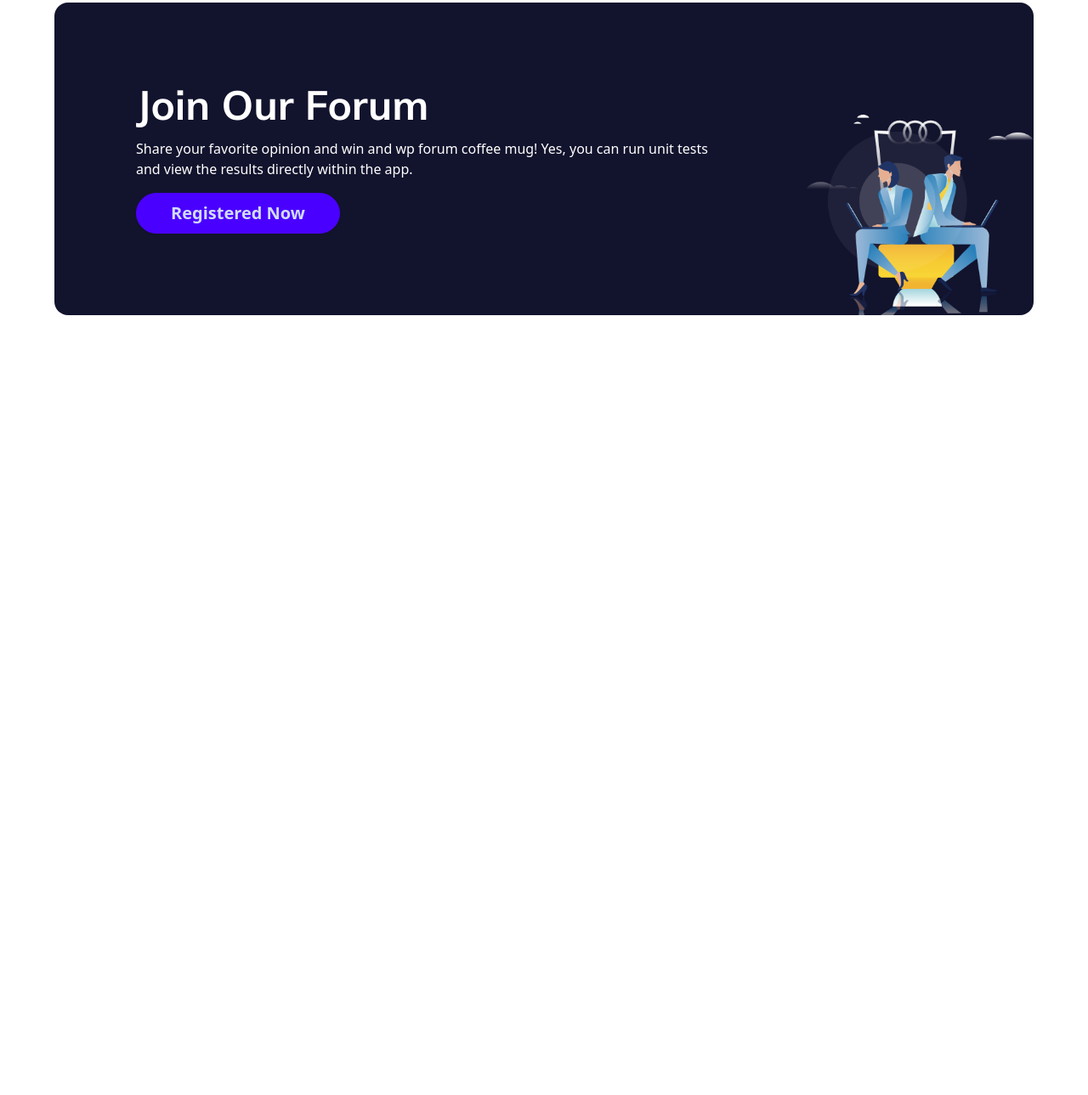
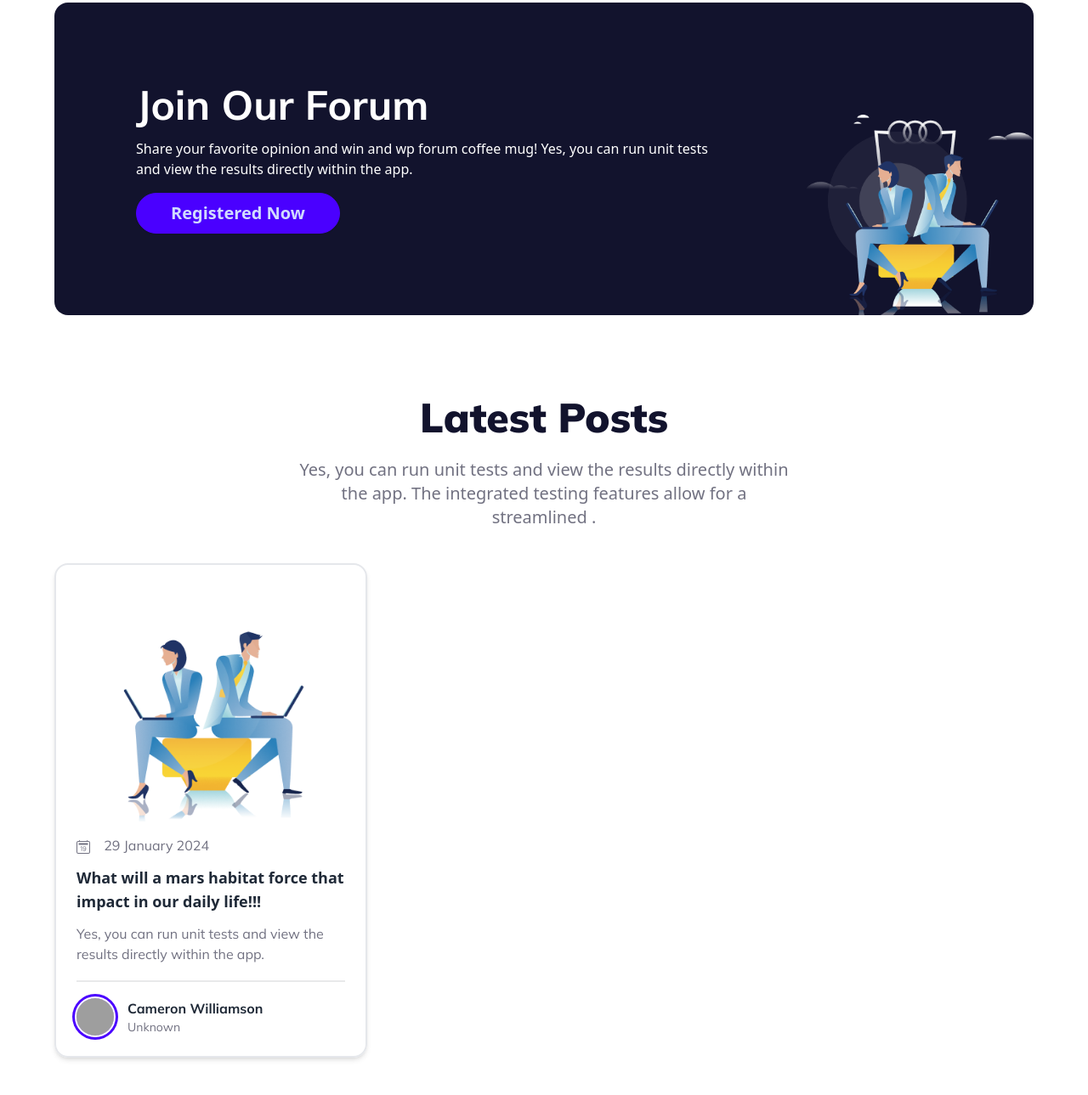
Before and after one commit to mdnumanahmed/ns-forum-js, a plain HTML site: page index.html in a window 1280 px wide. Shown: the part 1354-2643 px from the top of the page at 85% size. Before the commit the page ends 1773 px from the top, so only its background shows below. Drawn offline with nearby package versions, Linux system fonts and the light colour scheme; grey boxes are pictures that could not be loaded.

Commit message:
Latest Posts Section added

```diff
--- a/index.html
+++ b/index.html
@@ -467,6 +467,73 @@
       </div>
     </section>
     <!-- Call to Action End -->
+    <!-- Latest Post Section Start -->
+    <section>
+      <div class="container mx-auto px-16 py-12">
+        <div class="section-heading mx-auto space-y-6 text-center max-w-xl">
+          <h2 class="mulish text-5xl font-black text-[#12132D]">
+            Latest Posts
+          </h2>
+          <p class="text-[#12132D99] text-xl">
+            Yes, you can run unit tests and view the results directly within the
+            app. The integrated testing features allow for a streamlined .
+          </p>
+        </div>
+        <!-- Display Latest Post -->
+        <div class="grid grid-cols-1 md:grid-cols-2 lg:grid-cols-3 gap-6 py-10">
+          <div class="border-2 rounded-2xl p-6 space-y-4 shadow-md">
+            <img src="images/joinforum.png" alt="" class="rounded-2xl" />
+            <div class="space-y-3">
+              <p class="mulish text-base text-[#12132D99]">
+                <svg
+                  xmlns="http://www.w3.org/2000/svg"
+                  width="16"
+                  height="16"
+                  fill="currentColor"
+                  class="bi bi-calendar2-date inline mr-3"
+                  viewBox="0 0 16 16"
+                >
+                  <path
+                    d="M6.445 12.688V7.354h-.633A13 13 0 0 0 4.5 8.16v.695c.375-.257.969-.62 1.258-.777h.012v4.61zm1.188-1.305c.047.64.594 1.406 1.703 1.406 1.258 0 2-1.066 2-2.871 0-1.934-.781-2.668-1.953-2.668-.926 0-1.797.672-1.797 1.809 0 1.16.824 1.77 1.676 1.77.746 0 1.23-.376 1.383-.79h.027c-.004 1.316-.461 2.164-1.305 2.164-.664 0-1.008-.45-1.05-.82zm2.953-2.317c0 .696-.559 1.18-1.184 1.18-.601 0-1.144-.383-1.144-1.2 0-.823.582-1.21 1.168-1.21.633 0 1.16.398 1.16 1.23"
+                  />
+                  <path
+                    d="M3.5 0a.5.5 0 0 1 .5.5V1h8V.5a.5.5 0 0 1 1 0V1h1a2 2 0 0 1 2 2v11a2 2 0 0 1-2 2H2a2 2 0 0 1-2-2V3a2 2 0 0 1 2-2h1V.5a.5.5 0 0 1 .5-.5M2 2a1 1 0 0 0-1 1v11a1 1 0 0 0 1 1h12a1 1 0 0 0 1-1V3a1 1 0 0 0-1-1z"
+                  />
+                  <path
+                    d="M2.5 4a.5.5 0 0 1 .5-.5h10a.5.5 0 0 1 .5.5v1a.5.5 0 0 1-.5.5H3a.5.5 0 0 1-.5-.5z"
+                  />
+                </svg>
+                29 January 2024
+              </p>
+              <h3 class="text-lg font-extrabold">
+                What will a mars habitat force that impact in our daily life!!!
+              </h3>
+              <p class="text-base mulish text-[#12132D99]">
+                Yes, you can run unit tests and view the results directly within
+                the app.
+              </p>
+              <div class="divider"></div>
+              <div class="flex items-center gap-4">
+                <div class="avatar">
+                  <div
+                    class="ring-primary ring-offset-base-100 w-11 rounded-full ring ring-offset-2"
+                  >
+                    <img
+                      src="https://img.daisyui.com/images/stock/photo-1534528741775-53994a69daeb.webp"
+                    />
+                  </div>
+                </div>
+                <div>
+                  <h4 class="mulish text-base font-bold">Cameron Williamson</h4>
+                  <p class="text-sm mulish text-[#12132D99]">Unknown</p>
+                </div>
+              </div>
+            </div>
+          </div>
+        </div>
+      </div>
+    </section>
+    <!-- Latest Post Section End -->
 
     <script src="js/app.js"></script>
   </body>
```
